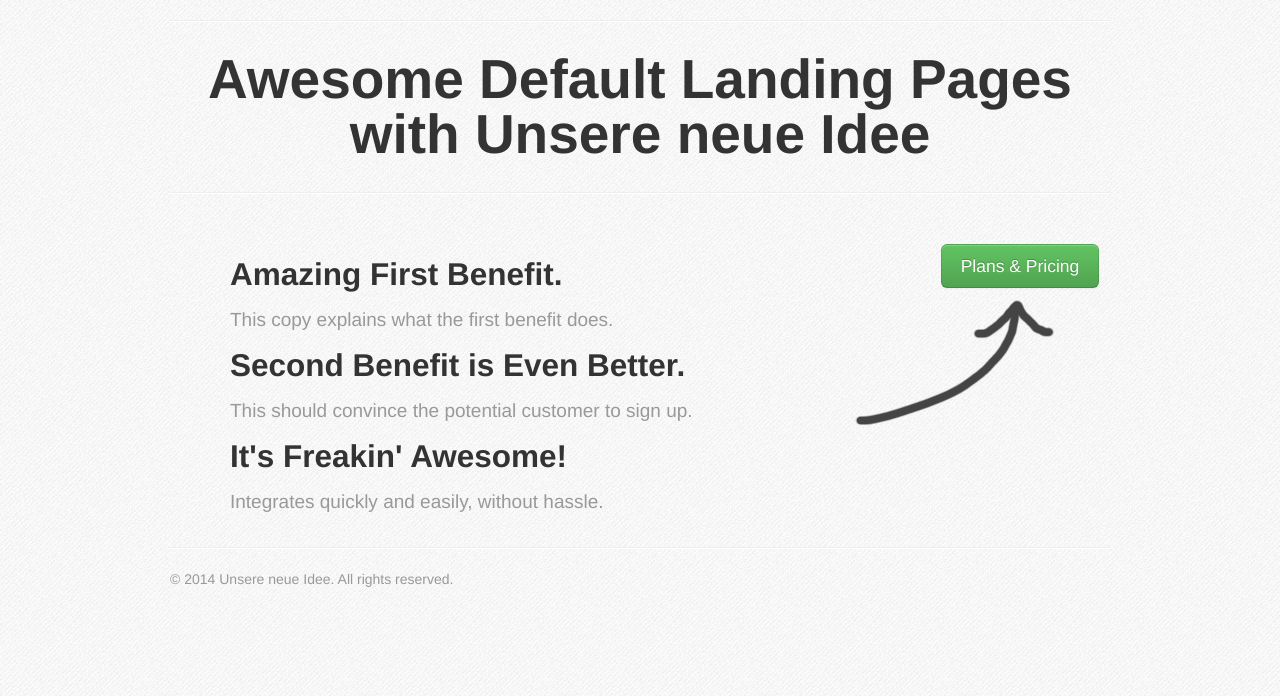
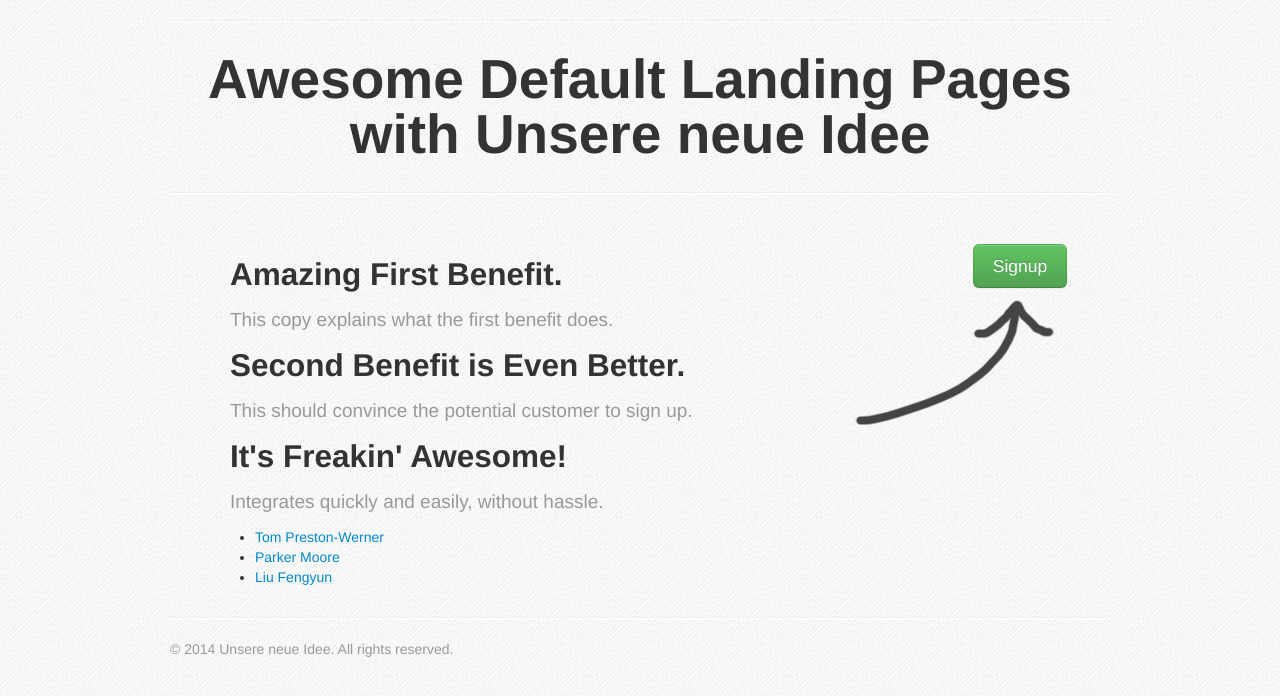
Before and after one commit to jonas28/landing.github.io, a Jekyll site: the page built from landing/index.html, in a window 1280 px wide. Shown: the top 696 px of the page. Built offline with Jekyll 4.4.1, drawn with Linux system fonts in a browser that asks for light colours; nearby versions of some CDN libraries.

Commit message:
folder _data and new signup button

```diff
--- /dev/null
+++ b/_data/members.yml
@@ -0,0 +1,8 @@
+- name: Tom Preston-Werner
+  github: mojombo
+
+- name: Parker Moore
+  github: parkr
+
+- name: Liu Fengyun
+  github: liufengyun
--- a/landing/index.html
+++ b/landing/index.html
@@ -11,7 +11,7 @@ copy_2: This should convince the potential customer to sign up.
 benefit_3: It's Freakin' Awesome!
 copy_3: Integrates quickly and easily, without hassle.
 
-button_text: Plans & Pricing
+button_text: Signup
 second_page_location: return.html
 ---
 
@@ -25,6 +25,17 @@ second_page_location: return.html
 
     <h2>{{ page.benefit_3 }}</h2>
     <p>{{ page.copy_3 }}</p>
+
+    <ul>
+      {% for member in site.data.members %}
+        <li>
+          <a href="https://github.com/{{ member.github }}">
+            {{ member.name }}
+          </a>
+        </li>
+      {% endfor %}
+  </ul>
+
   </div>
 
   <div class="span4 button-center">
```
Also changed, not shown: 1 other file.
